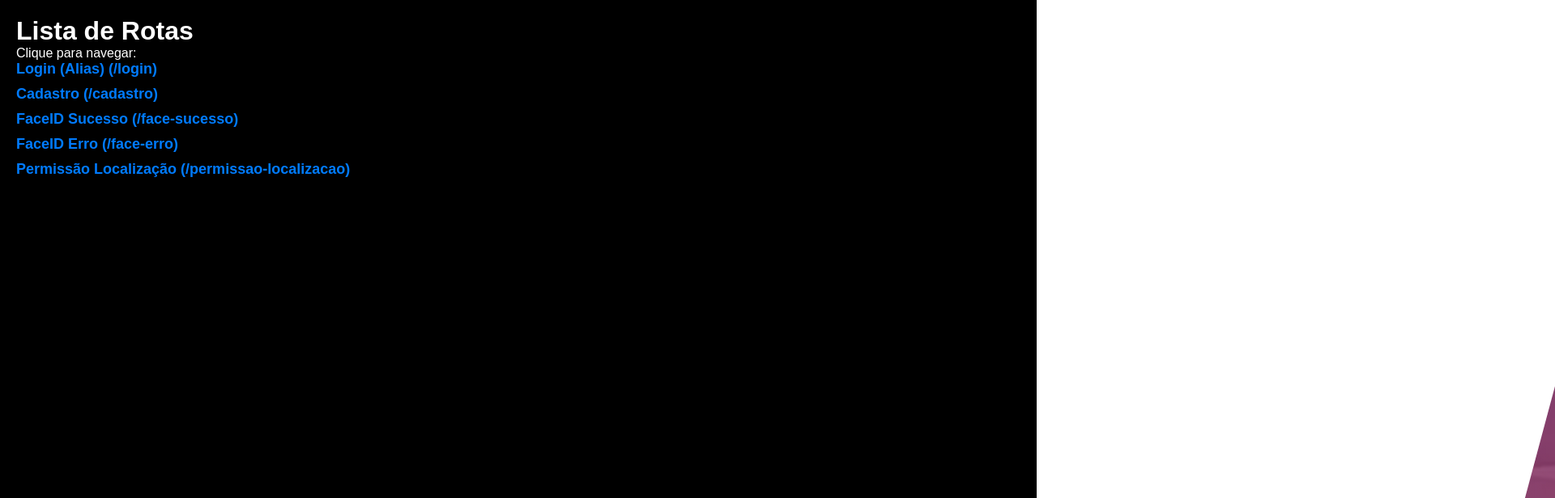
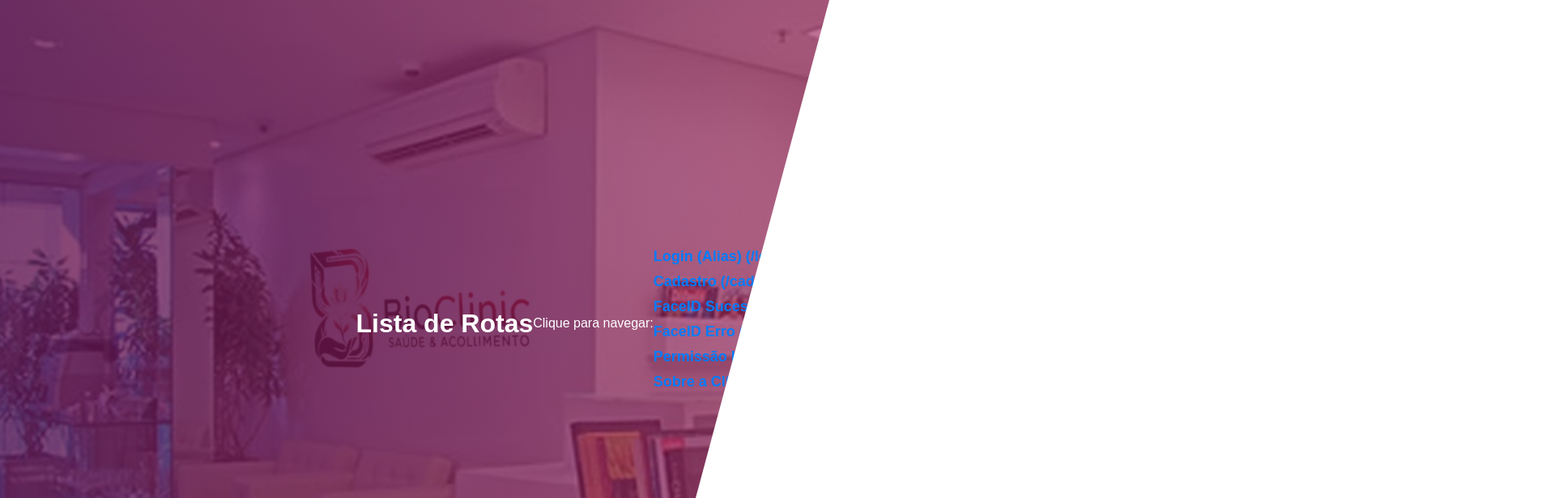
Before and after one commit to Leycon05/bioclinic, a React (Vite) app: page / in a window 1280 px wide. Shown: the top 616 px of the page at 81% size, 1920 px wide, since content can reach past the window. Built offline with nearby package versions, Linux system fonts and the light colour scheme.

Commit message:
atualização

```diff
--- a/src/App.jsx
+++ b/src/App.jsx
@@ -5,6 +5,7 @@ import FaceSuccess from './components/FaceSuccess.jsx' // 1. Importar a nova tel
 import FaceError from './components/FaceError.jsx' // 1. Importar a nova tela
 import PermissaoLocalizacao from './components/PermissaoLocalizacao.jsx' // 1. Importar a nova tela
 import RoutesList from './components/RoutesList.jsx'; // Importar a nova tela de lista de rotas
+import SobreAClinicaServicos from './components/SobreAClinicaServicos.jsx'; // Importar a nova tela consolidada
 
 function App() {
   return (
@@ -23,6 +24,7 @@ function App() {
 
       <Route path="/permissao-localizacao" element={<PermissaoLocalizacao />} />
       <Route path="/routes-list" element={<RoutesList />} /> {/* Nova rota para listar telas */}
+      <Route path="/sobre-a-clinica-servicos" element={<SobreAClinicaServicos />} /> {/* Nova rota para a tela consolidada */}
     </Routes>
   );
 }
--- a/src/components/Cadastro.jsx
+++ b/src/components/Cadastro.jsx
@@ -49,6 +49,7 @@ const validarCPF = (cpf) => {
 import '../styles/Login.css';
 // E podemos adicionar estilos específicos se precisarmos
 import '../styles/Cadastro.css';
+import '../styles/SharedBackground.css'; // Importar o novo arquivo de fundo compartilhado
 
 function Cadastro() {
 
@@ -104,6 +105,7 @@ function Cadastro() {
     };
 
     return (
+        <div className="background-container">
             <div className="login-card"> {/* Re-utilizando a classe do Login */}
                 <form className="login-form" onSubmit={handleSubmit}> {/* Re-utilizando a classe do Login */}
 
@@ -185,6 +187,7 @@ function Cadastro() {
 
                 </form>
             </div>
+        </div>
     );
 }
 
--- a/src/components/FaceError.jsx
+++ b/src/components/FaceError.jsx
@@ -6,6 +6,7 @@ import CancelSVG from '../assets/imagens/Cancel.svg'; // Importa o SVG de cancel
 import '../styles/Login.css';
 // Adiciona os estilos específicos desta tela de erro
 import '../styles/FaceError.css';
+import '../styles/SharedBackground.css'; // Importar o novo arquivo de fundo compartilhado
 
 function FaceError() {
     const navigate = useNavigate(); // Hook para navegação
@@ -15,6 +16,7 @@ function FaceError() {
     }
 
     return (
+        <div className="background-container">
             <div className="face-error-card">
                 <form className="login-form">
 
@@ -35,6 +37,7 @@ function FaceError() {
 
                 </form>
             </div>
+        </div>
     );
 }
 
--- a/src/components/FaceSuccess.jsx
+++ b/src/components/FaceSuccess.jsx
@@ -6,6 +6,7 @@ import CheckmarkSVG from '../assets/imagens/Checkmark.svg'; // Importa o SVG
 import '../styles/Login.css';
 // E adicionar os estilos específicos desta tela
 import '../styles/FaceSuccess.css';
+import '../styles/SharedBackground.css'; // Importar o novo arquivo de fundo compartilhado
 
 function FaceSuccess() {
     // const navigate = useNavigate(); // Não precisa mais de navigate
@@ -18,7 +19,8 @@ function FaceSuccess() {
     // }
 
     return (
-        // Reutilizamos o .login-card para manter o mesmo visual
+        <div className="background-container">
+            {/* Reutilizamos o .login-card para manter o mesmo visual */}
             <div className="face-success-card">
                 <form className="login-form">
 
@@ -30,6 +32,7 @@ function FaceSuccess() {
 
                 </form>
             </div>
+        </div>
     );
 }
 
--- a/src/components/Login.jsx
+++ b/src/components/Login.jsx
@@ -4,6 +4,7 @@ import React, { useState } from 'react';
 import { useEffect } from 'react';
 import { useRef } from 'react';
 import * as faceapi from 'face-api.js'; // Importa a biblioteca face-api.js
+import '../styles/SharedBackground.css'; // Importar o novo arquivo de fundo compartilhado
 
 // Função para validar CPF
 const validarCPF = (cpf) => {
@@ -192,6 +193,7 @@ function Login() {
     };
 
     return (
+        <div className="background-container">
             <div className="login-card">
                 {/* O formulário agora usa a função handleLoginSubmit */}
                 <form className="login-form" onSubmit={handleLoginSubmit}>
@@ -370,6 +372,7 @@ function Login() {
 
                 </form>
             </div>
+        </div>
     );
 }
 
--- a/src/components/PermissaoLocalizacao.jsx
+++ b/src/components/PermissaoLocalizacao.jsx
@@ -6,6 +6,7 @@ import LocationSVG from '../assets/imagens/Location.svg'; // Importa o SVG de lo
 import '../styles/Login.css';
 // E adicionar os estilos específicos desta tela
 import '../styles/PermissaoLocalizacao.css';
+import '../styles/SharedBackground.css'; // Importar o novo arquivo de fundo compartilhado
 
 function PermissaoLocalizacao() {
     const navigate = useNavigate();
@@ -33,7 +34,8 @@ function PermissaoLocalizacao() {
     }
 
     return (
-        // Reutilizamos o .login-card para manter o mesmo visual
+        <div className="background-container">
+            {/* Reutilizamos o .login-card para manter o mesmo visual */}
             <div className="login-card">
                 <form className="login-form">
 
@@ -69,6 +71,7 @@ function PermissaoLocalizacao() {
 
                 </form>
             </div>
+        </div>
     );
 }
 
--- a/src/components/RoutesList.jsx
+++ b/src/components/RoutesList.jsx
@@ -1,5 +1,6 @@
 import React from 'react';
 import { Link } from 'react-router-dom';
+import '../styles/SharedBackground.css'; // Importar o novo arquivo de fundo compartilhado
 
 function RoutesList() {
     const routes = [
@@ -8,20 +9,15 @@ function RoutesList() {
         { path: '/face-sucesso', name: 'FaceID Sucesso' },
         { path: '/face-erro', name: 'FaceID Erro' },
         { path: '/permissao-localizacao', name: 'Permissão Localização' },
+        { path: '/sobre-a-clinica-servicos', name: 'Sobre a Clínica e Serviços' },
     ];
 
     return (
-        <div style={{
+        <div className="background-container" style={{
             padding: '20px',
             fontFamily: 'Arial, sans-serif',
-            backgroundColor: 'black',
             color: 'white',
-            minHeight: '100vh',
-            width: '100vw', /* Garante que ocupe a largura total da viewport */
-            position: 'fixed', /* Fixa na viewport */
-            top: 0,
-            left: 0,
-            zIndex: 9999 /* Garante que fique acima de tudo */
+            zIndex: 1 // Garante que o conteúdo fique acima do fundo
         }}>
             <h1>Lista de Rotas</h1>
             <p>Clique para navegar:</p>
--- /dev/null
+++ b/src/components/SobreAClinicaServicos.jsx
@@ -0,0 +1,13 @@
+import React from 'react';
+import '../styles/SobreAClinicaServicos.css';
+import logo from '../assets/imagens/logo.svg'; // Assumindo que o logo está aqui
+
+function SobreAClinicaServicos() {
+    return (
+        <div className="sobre-clinica-servicos-container">
+            {/* Esta tela está vazia */}
+        </div>
+    );
+}
+
+export default SobreAClinicaServicos;
--- a/src/styles/FaceSuccess.css
+++ b/src/styles/FaceSuccess.css
@@ -37,9 +37,9 @@
 
 /* Ícone de check (sucesso) */
 .face-icon-success {
-    width: 249px; /* Largura conforme a especificação */
-    height: 250px; /* Altura conforme a especificação */
-    margin-bottom: 30px; /* Espaço entre o ícone e o texto */
+    width: 199px; /* Largura conforme a especificação */
+    height: 200px; /* Altura conforme a especificação */
+    margin-bottom: 50px; /* Espaço entre o ícone e o texto */
 }
 
 /* Texto de sucesso */
--- a/src/styles/Login.css
+++ b/src/styles/Login.css
@@ -9,37 +9,6 @@ body {
     font-family: 'Inter', sans-serif; /* Adicionado fallback */
     color: #333;
 
-    /* --- CORREÇÃO CRÍTICA DO CAMINHO --- */
-    /* 1. Mova 'fundo1.svg' para a pasta 'public/'
-       2. Este caminho url('/fundo1.svg') vai funcionar.
-    */
-    background-image: linear-gradient(to right, rgba(100, 20, 80, 0.8), rgba(180, 40, 100, 0.6)), url('/src/assets/imagens/fundo1.svg');
-    background-size: cover;
-    background-position: center;
-
-    /* Layout para desktop (como você queria) */
-    display: flex;
-    align-items: center;
-    justify-content: flex-end; /* Adicionado para mover o card para a direita */
-    min-height: 100vh;
-    padding: 5px;
-
-    /* Isso esconde a barra de rolagem horizontal que seu layout cria */
-    overflow-x: hidden;
-}
-
-/* 2. O EFEITO DIAGONAL BRANCO (Seu estilo "perfeito") */
-body::before {
-    content: '';
-    position: absolute;
-    top: 0;
-    left: 80%;
-    width: 80%;
-    height: 100%;
-    background-color: #ffffff;
-    transform: skewX(-15deg);
-    transform-origin: top left;
-    z-index: 0; /* Fica atrás do pseudo-elemento */
 }
 
 /* 3. O CARTÃO DE LOGIN (Seu estilo "perfeito") */
--- /dev/null
+++ b/src/styles/SharedBackground.css
@@ -0,0 +1,37 @@
+.background-container {
+    background-image: linear-gradient(to right, rgba(100, 20, 80, 0.8), rgba(180, 40, 100, 0.6)), url('/src/assets/imagens/fundo1.svg');
+    background-size: cover;
+    background-position: center;
+    min-height: 100vh;
+    width: 100vw;
+    position: relative;
+    overflow-x: hidden;
+
+    /* Layout para desktop (como você queria) */
+    display: flex;
+    align-items: center;
+    justify-content: flex-end; /* Posiciona o card à direita */
+    padding: 5px;
+}
+
+.background-container::before {
+    content: '';
+    position: absolute;
+    top: 0;
+    left: 80%;
+    width: 80%;
+    height: 100%;
+    background-color: #ffffff;
+    transform: skewX(-15deg);
+    transform-origin: top left;
+    z-index: 0;
+}
+
+@media (max-width: 768px) {
+    .background-container {
+        justify-content: center; /* Centraliza o card na horizontal em telas menores */
+    }
+    .background-container::before {
+        display: none;
+    }
+}
--- /dev/null
+++ b/src/styles/SobreAClinicaServicos.css
@@ -0,0 +1,7 @@
+.sobre-clinica-servicos-container {
+    background-color: transparent; /* Garante que esta tela não use o fundo das outras */
+    min-height: 100vh; /* Garante que ocupe a altura total da viewport */
+    width: 100vw; /* Garante que ocupe a largura total */
+    position: relative; /* Para garantir que o z-index funcione se houver overlay */
+    z-index: 10; /* Z-index alto para garantir que fique acima do body */
+}
```
Also changed, not shown: src/assets/imagens/Tela de fundo.svg (added), src/assets/imagens/logo.svg (added). Lines whose indentation alone changed are shown as unchanged.
